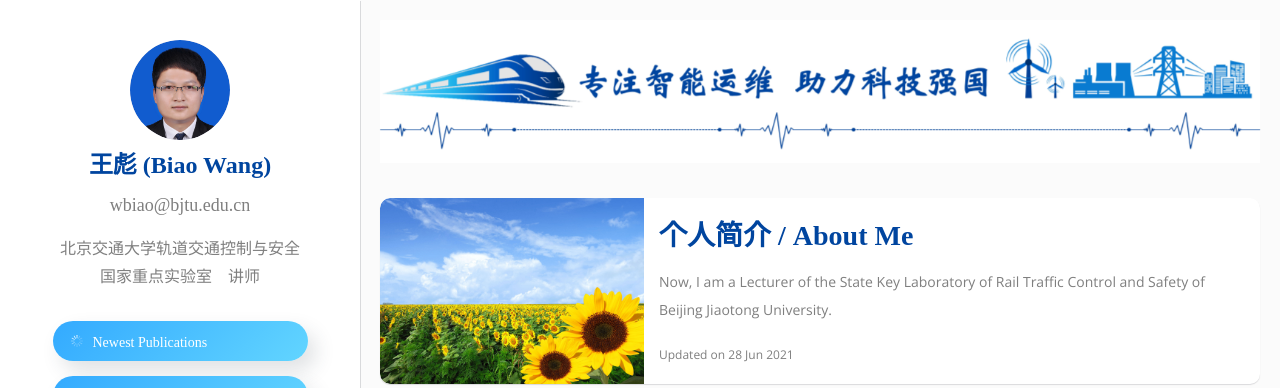
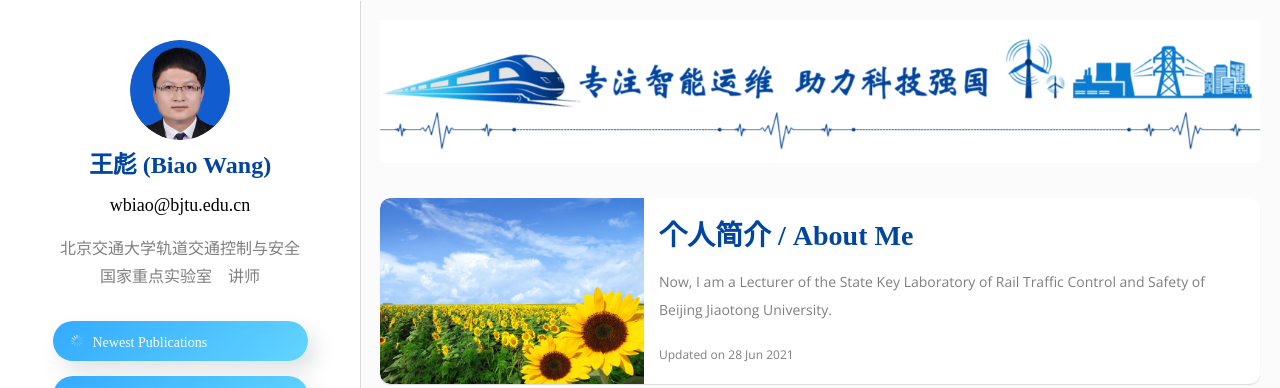
Before and after one commit to WangBiaoXJTU/WangBiaoXJTU.github.io, a Jekyll site: the page built from index.html, in a window 1280 px wide. Shown: the top 388 px of the page. Built offline with Jekyll 4.4.1, drawn with Linux system fonts in a browser that asks for light colours; some web fonts are replaced; the list of posts is cut into pages by our own code.

Commit message:
Update home.html

```diff
--- a/_layouts/home.html
+++ b/_layouts/home.html
@@ -12,7 +12,7 @@ layout: default
     <div class="c-author__info">
       <div class="c-author__name" style="font-weight:bold; font-size:24px;font-family:Volkhov;color:rgb(0,69,159)">{{site.author-name}}</div>
       </p>
-      <span class="c-author__job" style="font-size:18px;font-family:Volkhov;color:rgb(127,127,127)">{{site.author-job}}</span>
+      <span class="c-author__job" style="font-size:18px;font-family:Volkhov;color:rgb(0,0,0)">{{site.author-job}}</span>
       </p>
       <p class="c-author__about" style="font-size:16px;font-family:Volkhov;color:rgb(127,127,127)">北京交通大学轨道交通控制与安全<br>国家重点实验室&nbsp;&nbsp;&nbsp;&nbsp;讲师</p>
     </div>
```
